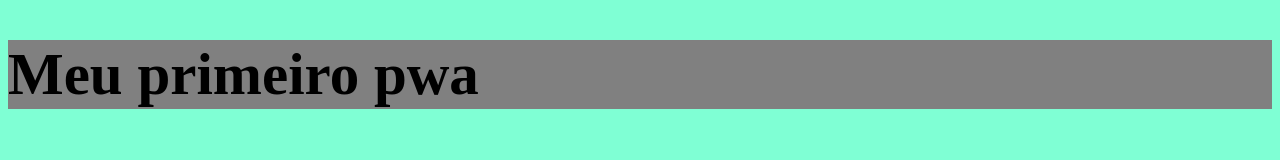
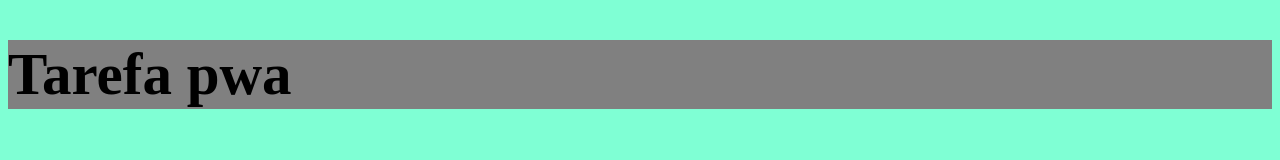
Before and after one commit to suzana-bot/aula_pwa, a plain HTML site: page index.html in a window 1280 px wide. Drawn offline with Linux system fonts and the light colour scheme.

Commit message:
index.html

```diff
--- a/index.html
+++ b/index.html
@@ -9,7 +9,7 @@
     <link rel="manifest" href="manifest.json">
   </head>
   <body style="background-color: aquamarine">
-    <h1>Meu primeiro pwa</h1>
+    <h1>Tarefa pwa</h1>
     <script src="script.js"></script>
   </body>
 </html>
```
